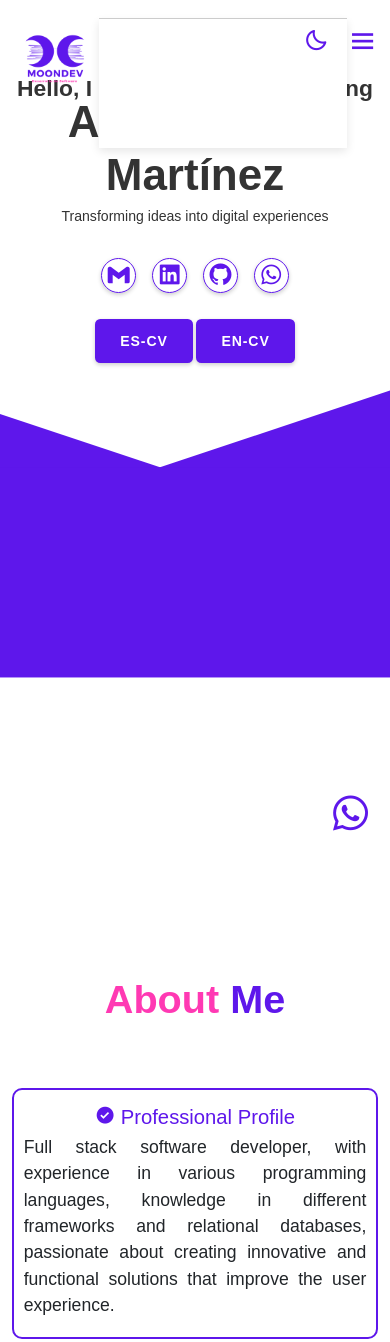
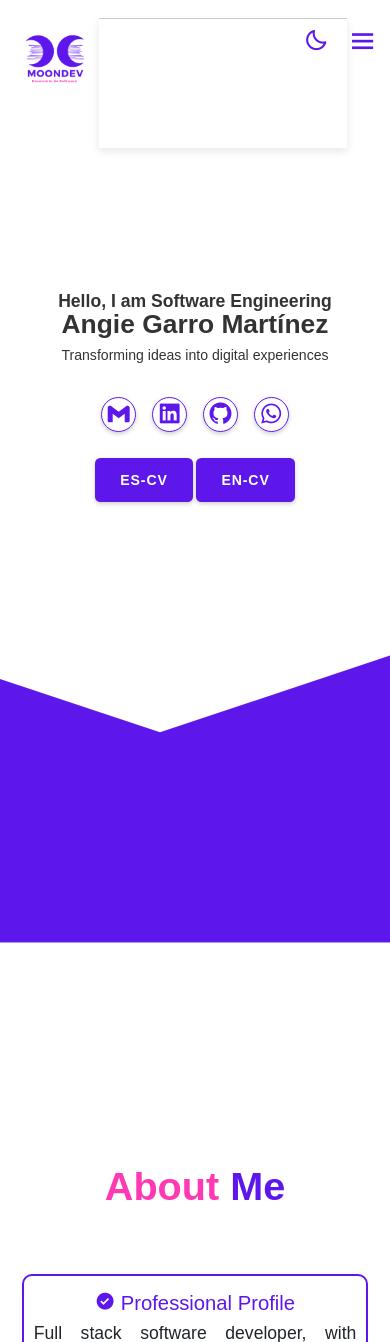
Before and after one commit to AngieGarro/angiegarro.github.io, a PHP site: page / in a window 390 px wide. Shown: the top 1342 px of the page. Run offline with PHP 8.4, Linux system fonts and the light colour scheme; some libraries are stand-ins or nearby versions.

Commit message:
responsive celulares

```diff
--- a/Styles/PortfolioStyle.css
+++ b/Styles/PortfolioStyle.css
@@ -976,6 +976,12 @@ span{
   }
 
   @media (max-width: 450px) {
+    .header {
+        background: transparent;
+        margin-bottom: 1.3rem;
+        top: -16;
+        left: -20;
+    }
     .home .profession-container {
         flex-direction: column-reverse;
         align-items: center;
@@ -1043,8 +1049,74 @@ span{
         width: 100%;
       }
   }
+  @media (max-width: 430px){
+    .header {
+        position: relative; /* Cambia la posición a relativa */
+        z-index: 1; /* Asegura que el encabezado esté por debajo de la sección home */
+        background: var(--bg-color);
+        box-shadow: none;
+    }
 
+    .home {
+        position: relative; /* Añade posición relativa */
+        z-index: 2; /* Asegura que la sección home esté por encima del encabezado */
+        background: var(--bg-color);
+    }
+    .about{
+        margin: 10px;
+        justify-content: center;
+    }
+
+    .home-content h3{
+        font-size: 2rem;
+        font-weight: 700;
+        line-height: .3;
+        color: var(--text-color);
+    }
+
+    .home-content h1{
+        font-size: 3rem;
+        font-weight: bold;
+        color: var(--text-color);
+    }
+
+    .home-content p{
+        font-size: 1.6rem;
+        color: var(--text-color);
+    }
+    .home .profession-container .overlay {
+        position: fixed;
+        top: 50rem;
+        left: 70%;
+        right: 0;
+        transform: rotate(90deg) translate(-50%, 50%) scaleY(3);
+        border-width: 23.9rem;
+        display: block;
+      }
+
+}
   @media (max-width: 365px) {
+
+    .header {
+        background: transparent;
+        margin-bottom: 1.3rem;
+        top: -16;
+        left: 0;
+    }
+
+    .header.sticky{
+        display: none;
+    }
+
+
+    .header.sticky .navbar a{
+        position: relative;
+        font-size: 2rem;
+        color: var(--main-color);
+        font-weight: 550;
+        margin-right: 3.5rem;
+        transition: .3s ease;
+    }
     .home .profession-container {
         flex-direction: column-reverse;
         align-items: center;
```
Also changed, not shown: other parts of Styles/PortfolioStyle.css (+40 -1 lines).
